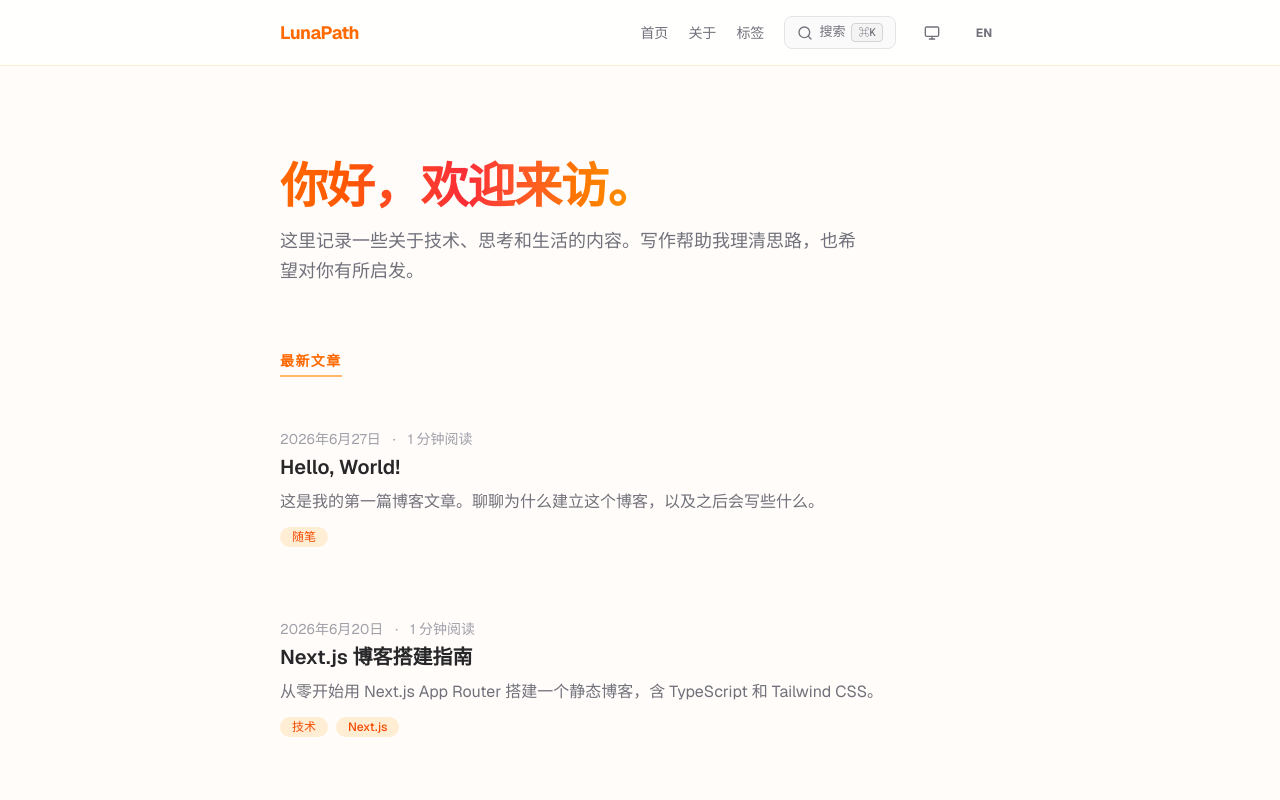
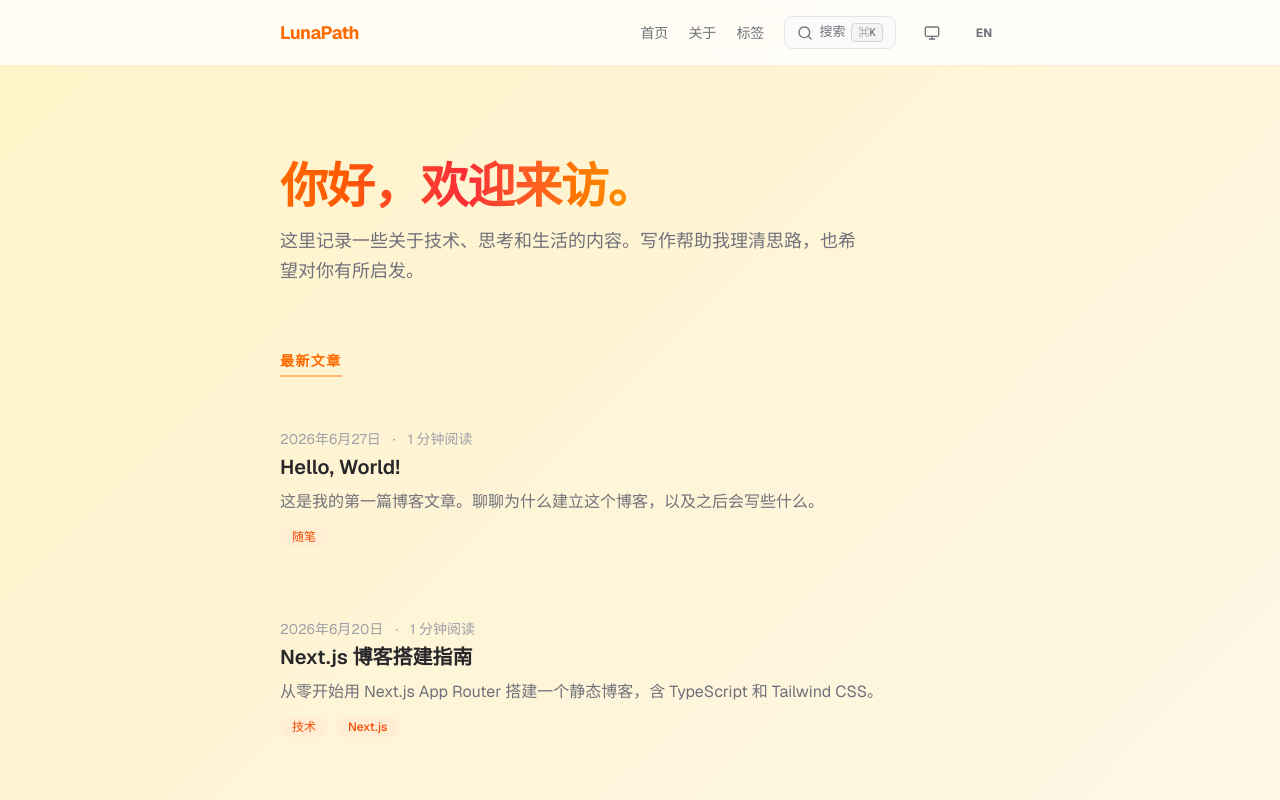
Before and after one commit to sui-colla/blog, a Next.js app: page / in a window 1280 px wide. Shown: the top 800 px of the page. Built offline with nearby package versions, Linux system fonts and the light colour scheme.

Commit message:
🎨 feat: 动态渐变流动背景
- 纯 CSS 实现，零 JS 开销
- 浅色模式：橙/琥珀/暖色调柔和渐变
- 暗色模式：深石/锌色调微妙流动
- 20 秒循环动画，135° 方向流动
- background-size: 400% 实现平滑过渡

```diff
--- a/src/app/globals.css
+++ b/src/app/globals.css
@@ -9,6 +9,42 @@
 
 body {
   font-family: var(--font-sans);
+}
+
+/* ==============================
+   动态渐变背景
+   ============================== */
+
+@keyframes gradientFlow {
+  0% {
+    background-position: 0% 50%;
+  }
+  50% {
+    background-position: 100% 50%;
+  }
+  100% {
+    background-position: 0% 50%;
+  }
+}
+
+body {
+  background: linear-gradient(135deg, #fff7ed, #ffedd5, #fef3c7, #fff7ed, #fed7aa);
+  background-size: 400% 400%;
+  animation: gradientFlow 20s ease infinite;
+}
+
+/* 暗色模式：深色渐变 */
+@media (prefers-color-scheme: dark) {
+  :root:not([data-theme="light"]) body {
+    background: linear-gradient(135deg, #0c0a09, #1c1917, #292524, #1c1917, #0c0a09);
+    background-size: 400% 400%;
+    animation: gradientFlow 20s ease infinite;
+  }
+}
+[data-theme="dark"] body {
+  background: linear-gradient(135deg, #0c0a09, #1c1917, #292524, #1c1917, #0c0a09);
+  background-size: 400% 400%;
+  animation: gradientFlow 20s ease infinite;
 }
 
 /* 文章内容排版 */
--- a/src/app/layout.tsx
+++ b/src/app/layout.tsx
@@ -58,7 +58,7 @@ export default function RootLayout({
           }}
         />
       </head>
-      <body className="min-h-screen flex flex-col bg-orange-50/30 text-zinc-800 dark:bg-zinc-950 dark:text-zinc-100 font-sans">
+      <body className="min-h-screen flex flex-col text-zinc-800 dark:text-zinc-100 font-sans">
         <I18nProvider>
           <Header />
           <main className="flex-1">{children}</main>
```
